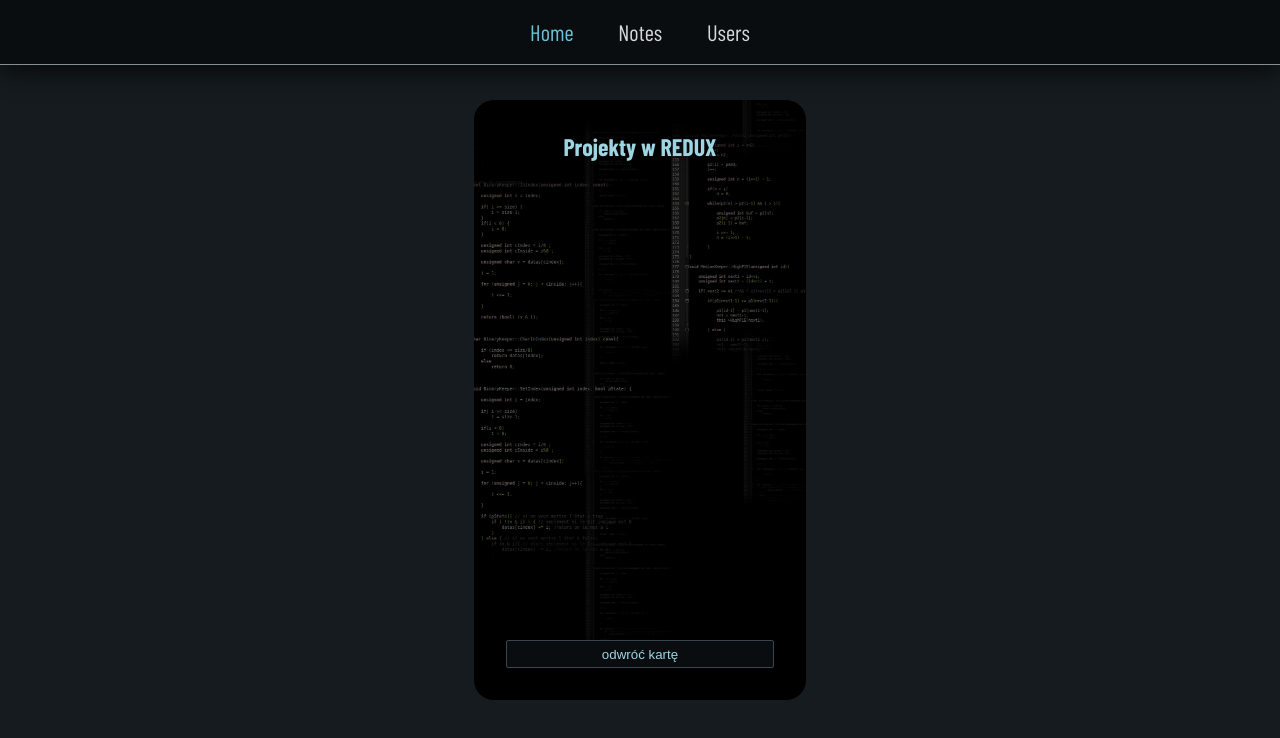
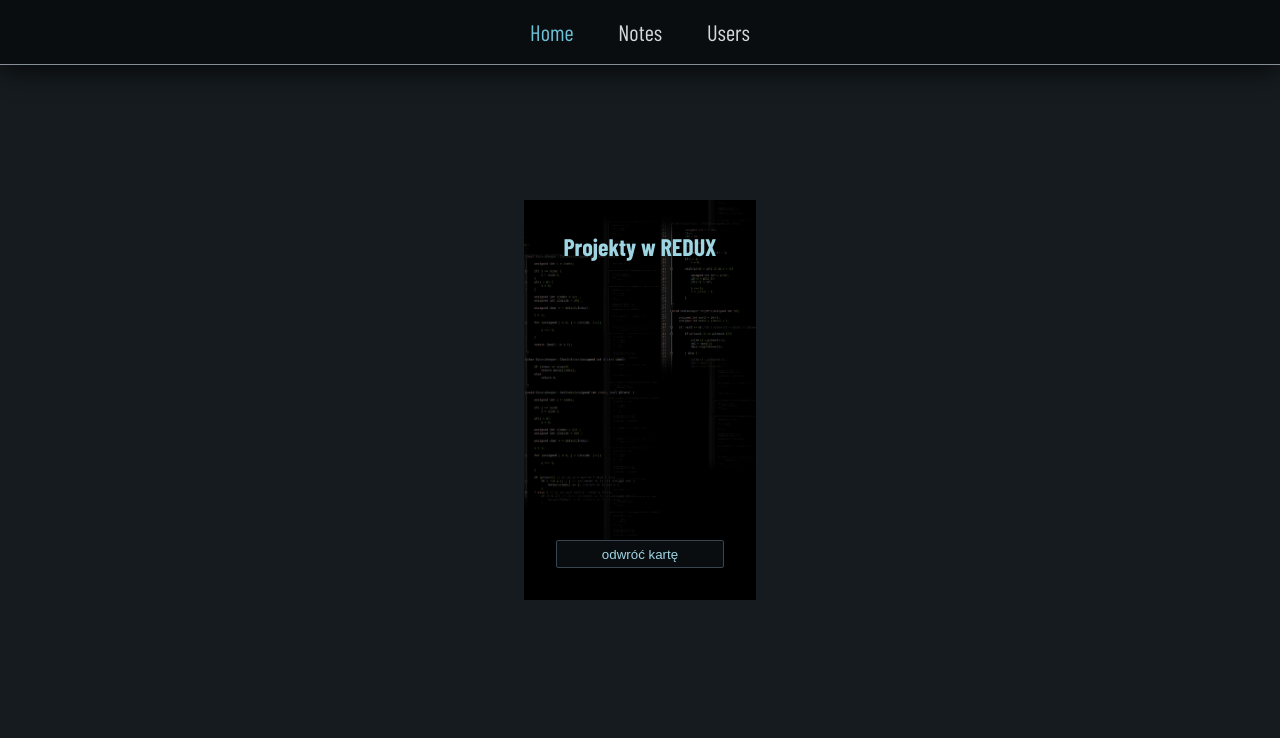
Before and after one commit to Scorpion19702022/SIMPLE_PROJECT_REACT_REDUX, a React (Vite) app: page / in a window 1280 px wide. Shown: the top 738 px of the page. Built offline with nearby package versions, Linux system fonts and the light colour scheme; a web font is replaced by a local one.

Commit message:
added style

```diff
--- a/src/Components/Home/Styles/Home.module.css
+++ b/src/Components/Home/Styles/Home.module.css
@@ -25,8 +25,8 @@
 }
 
 .wrapper {
-	width: 70%;
-	height: 400px;
+	width: 100%;
+	height: 100vh;
 	display: flex;
 	flex-direction: column;
 	justify-content: center;
@@ -35,10 +35,10 @@
 
 .box_card {
 	position: relative;
-	width: 100%;
-	height: 100%;
+	width: 70%;
+	height: 400px;
 	border-radius: 20px;
-	overflow: hidden;
+	perspective: 800px;
 }
 
 .card_front {
@@ -51,11 +51,10 @@
 	flex-direction: column;
 	align-items: center;
 	justify-content: space-between;
-	perspective: 800px;
 	transform: rotateY(0deg);
 	visibility: visible;
 	opacity: 1;
-	transition: opacity 2s, all 0.5s ease-in-out;
+	transition: opacity 0.2s, all 1s ease-in-out;
 }
 
 .card_front_action {
@@ -68,10 +67,10 @@
 	flex-direction: column;
 	align-items: center;
 	justify-content: space-between;
-	perspective: 800px;
 	transform: rotateY(180deg);
 	visibility: hidden;
 	opacity: 0;
+	transition: opacity 0.2s, all 1s ease-in-out;
 }
 
 .img_front {
@@ -104,7 +103,6 @@
 	border-radius: 2px;
 	z-index: 1;
 	cursor: pointer;
-	/* transition: opacity 2s, all 0.5s ease-in-out; */
 }
 
 .card_back {
@@ -117,10 +115,10 @@
 	flex-direction: column;
 	align-items: center;
 	justify-content: space-between;
-	perspective: 800px;
+	transform: rotateY(-180deg);
 	visibility: hidden;
 	opacity: 0;
-	transition: opacity 0.3s, all 0.8s ease-in-out;
+	transition: opacity 0.2s, all 1s ease-in-out;
 }
 
 .card_bback_action {
@@ -133,10 +131,10 @@
 	flex-direction: column;
 	align-items: center;
 	justify-content: space-between;
-	perspective: 800px;
 	transform: rotateY(0deg);
 	visibility: visible;
 	opacity: 1;
+	transition: opacity 0.2s, all 1s ease-in-out;
 }
 
 .img_back {
```
